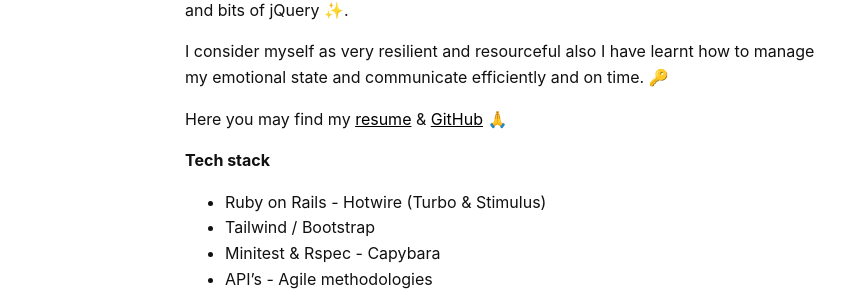
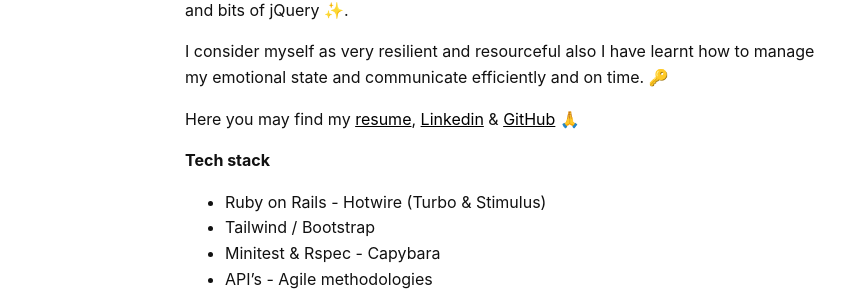
Before and after one commit to dominiclizarraga/dominiclizarraga.github.io, a Jekyll site: the page built from about.md, in a window 1280 px wide. Shown: the part 883-1179 px from the top of the page, without its empty margins (135-991 px from the left). Built offline with Jekyll 4.4.1, drawn with Linux system fonts in a browser that asks for light colours.

Commit message:
add linkedin to about

```diff
--- a/about.md
+++ b/about.md
@@ -24,7 +24,7 @@
 
 I consider myself as very resilient and resourceful also I have learnt how to manage my emotional state and communicate efficiently and on time. 🔑
 
-Here you may find my [resume](https://standardresume.co/r/YcQ-LtWoMGJlQFJz4IvH5) & [GitHub](https://github.com/dominiclizarraga) 🙏
+Here you may find my [resume](https://standardresume.co/r/YcQ-LtWoMGJlQFJz4IvH5), [Linkedin](https://www.linkedin.com/in/dominiclizarraga/) & [GitHub](https://github.com/dominiclizarraga) 🙏
 
 **Tech stack**
 
```
Also changed, not shown: 4 other files.
